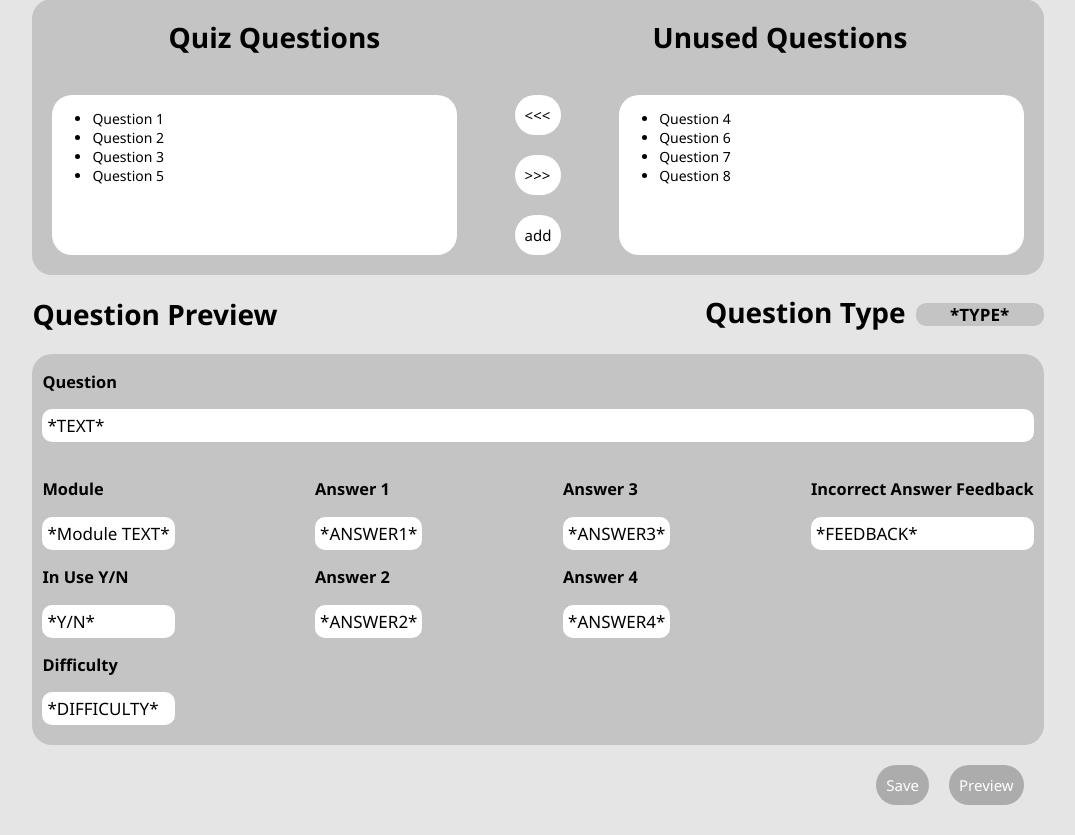
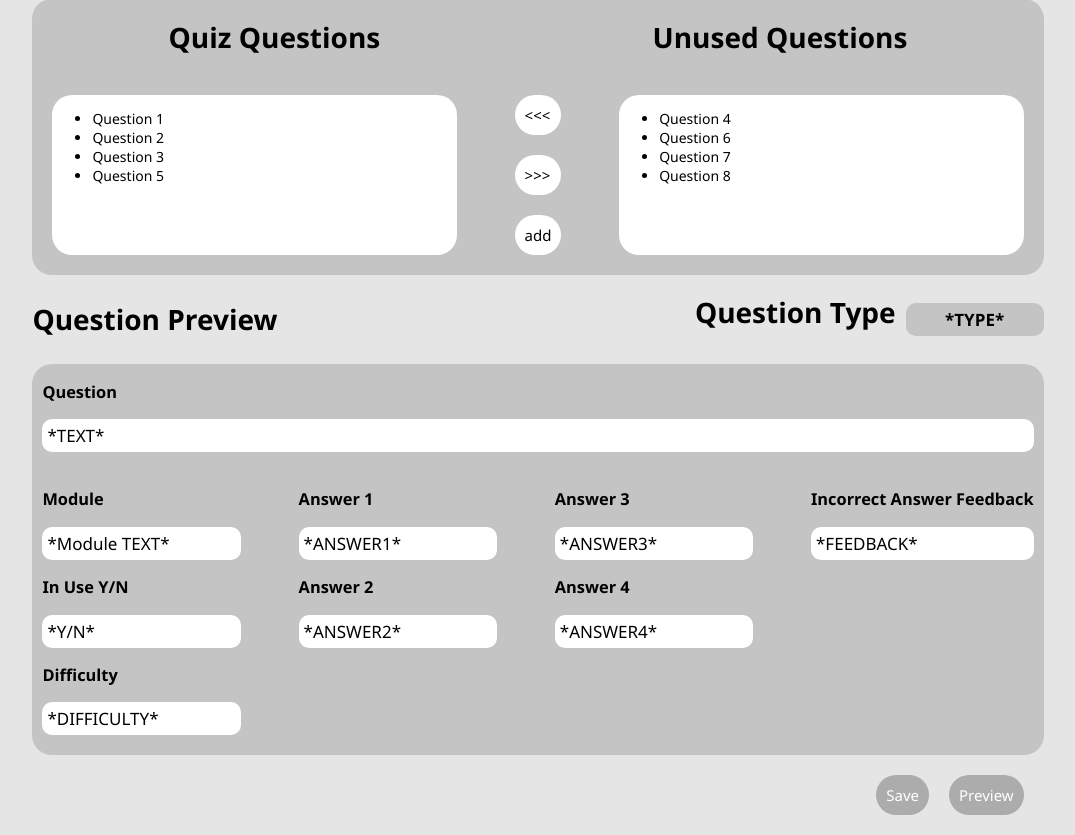
Before and after one commit to RomanWest/AAT, a Flask app: page /Create-Formative in a window 1280 px wide. Shown: the part 178-1013 px from the top of the page, without its empty margins (102-1177 px from the left). Before the commit the page ends 983 px from the top, so only its background shows below. Run offline with Flask 2, Linux system fonts and the light colour scheme.

Commit message:
formatting2

```diff
--- a/aat/static/style.css
+++ b/aat/static/style.css
@@ -544,6 +544,7 @@ td {
   background-color: #C4C4C4;
   border-radius:1rem;
   font-size:1.7rem;
+  padding:0.5rem;
 }
 
 .question-preview-head #type{
@@ -576,21 +577,25 @@ td {
 #col1{
   margin-top:1rem;
   margin-bottom:1rem;
+  min-width:20%;
 }
 
 #col2{
   margin-top:1rem;
   margin-bottom:1rem;
+  min-width:20%;
 }
 
 #col3{
   margin-top:1rem;
   margin-bottom:1rem;
+  min-width:20%;
 }
 
 #col4{
   margin-top:1rem;
   margin-bottom:1rem;
+  min-width:20%;
 }
 
 .foot{
```
